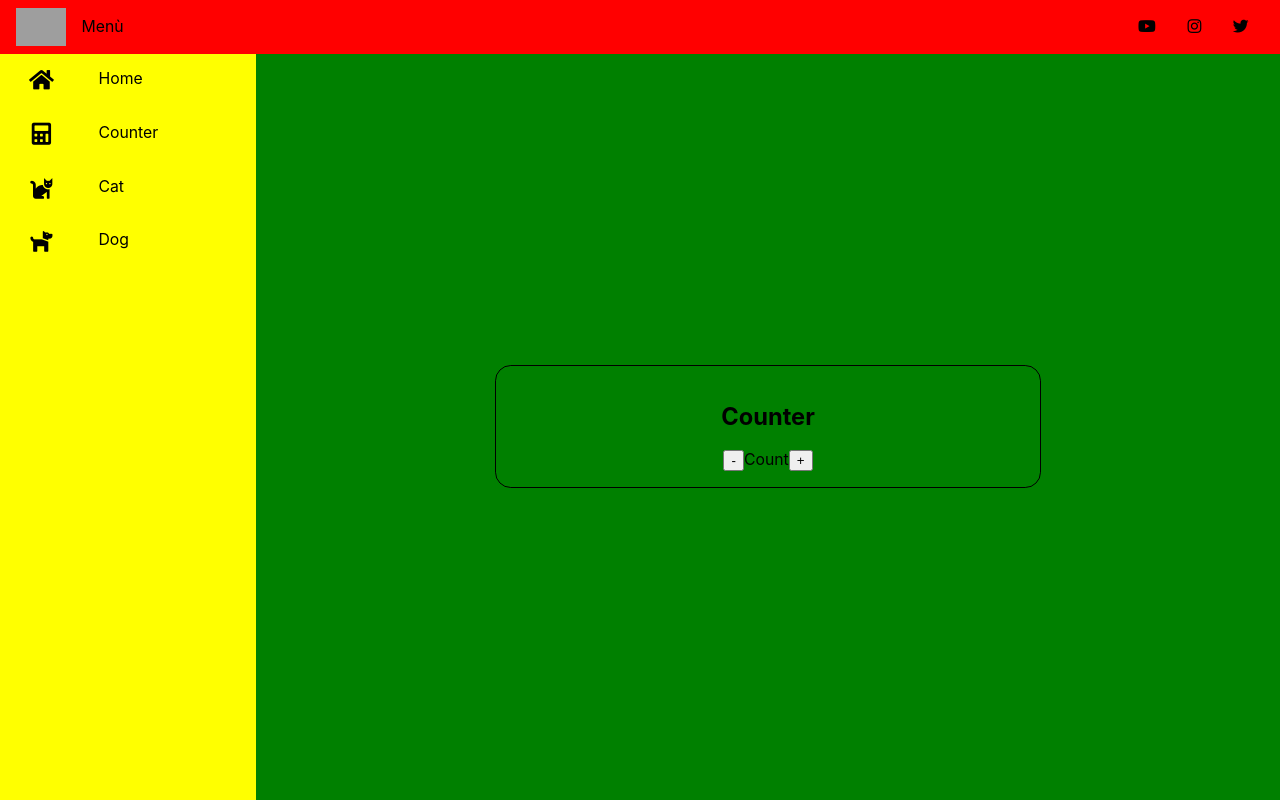
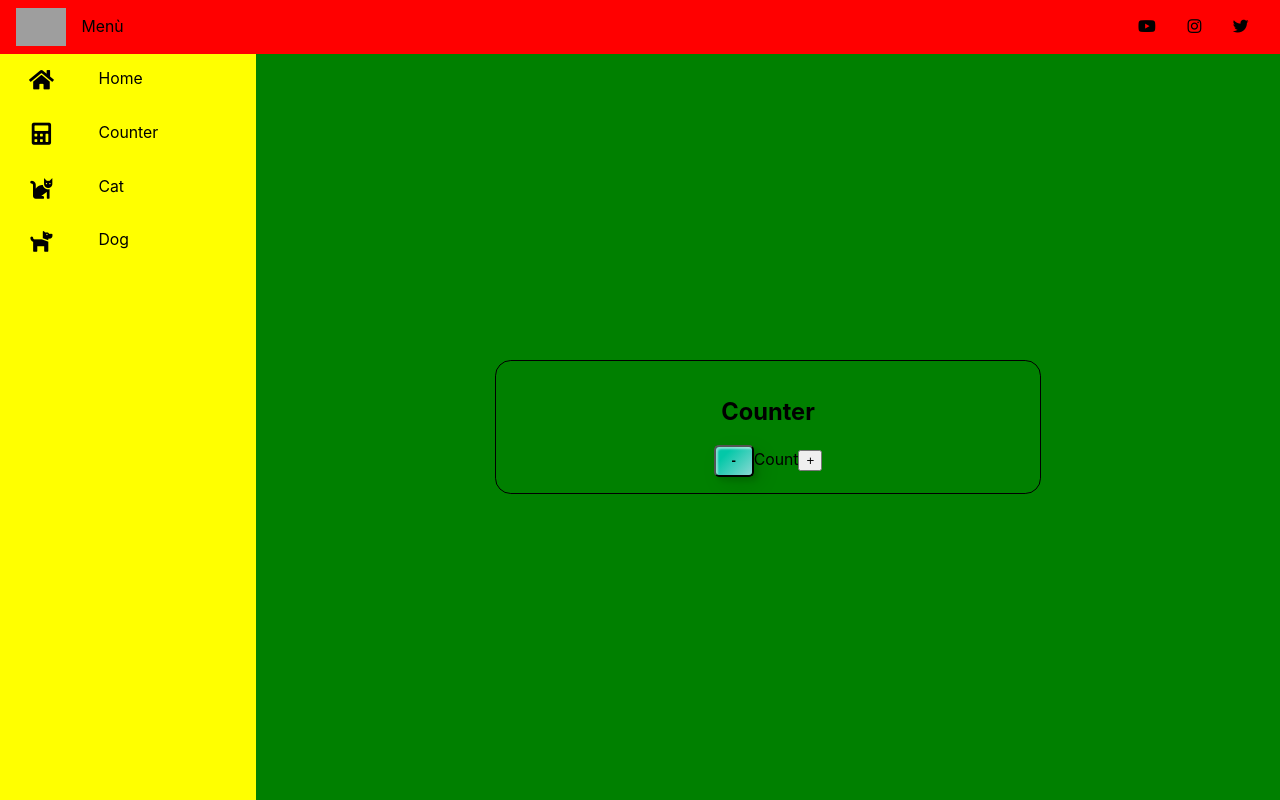
Before and after one commit to MirkoDC-Aesys/SagaTypeScriptPractice, a React (Create React App) app: page /Counter in a window 1280 px wide. Built offline with nearby package versions, Linux system fonts and the light colour scheme; grey boxes are pictures that could not be loaded.

Commit message:
Add Button.tsx and css

```diff
--- /dev/null
+++ b/src/components/Button.module.css
@@ -0,0 +1,15 @@
+.btn {
+    color: var(--color-primary);
+    border-radius: 5px;
+    padding: 0.4rem 1rem;
+    font-weight: 900;
+    background: linear-gradient(315deg, #89d8d3 0%, #03c8a8 74%);
+    cursor: pointer;
+    transition: all 0.3s ease;
+    position: relative;
+    display: inline-block;
+     box-shadow:inset 2px 2px 2px 0px rgba(255,255,255,.5),
+     7px 7px 20px 0px rgba(0,0,0,.1),
+     4px 4px 5px 0px rgba(0,0,0,.1);
+    outline: none;
+  }
--- /dev/null
+++ b/src/components/Button.tsx
@@ -0,0 +1,16 @@
+import React from 'react'
+import classes from './Button.module.css'
+
+interface Props {
+    onClick: () => void
+}
+
+const Button: React.FC<Props> = ({ onClick, children }) => {
+    return (
+        <button className={`${classes.btn} ${classes.btn_13}`} onClick={onClick}>
+            {children}
+        </button>
+    )
+}
+
+export default Button
--- a/src/features/Counter/Counter.tsx
+++ b/src/features/Counter/Counter.tsx
@@ -1,5 +1,6 @@
 import React from 'react'
 import classes from './Counter.module.css'
+import Button from '../../components/Button'
 
 const Counter = () => {
     return (
@@ -7,7 +8,7 @@ const Counter = () => {
             <div className={classes.counterBox}>
                 <h2>Counter</h2>
                 <div>
-                    <button>-</button>
+                    <Button onClick={() => alert('ciao')}>-</Button>
                     <span>Count</span>
                     <button>+</button>
                 </div>
```
